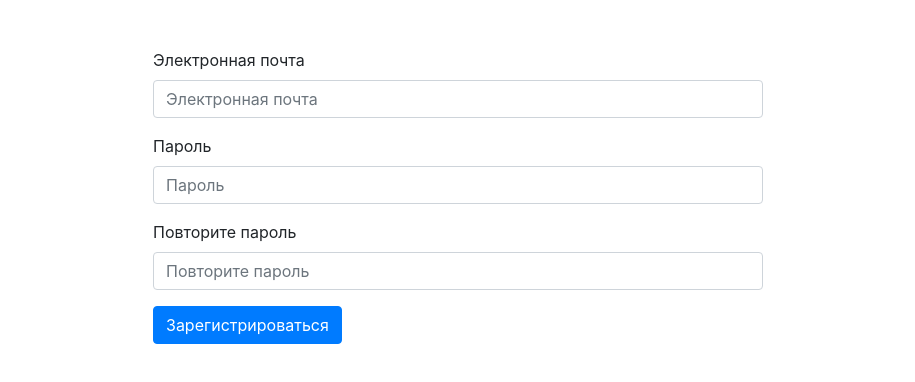
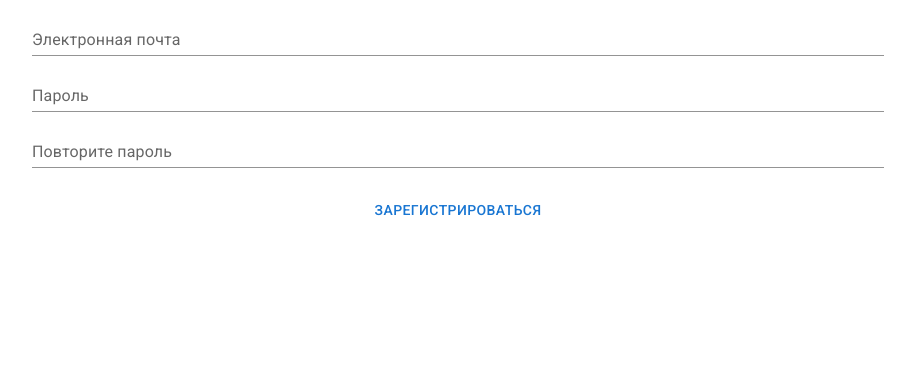
Before and after one commit to s3rg0sh4/dipclientts, a React (Create React App) app: page /register/1 in a window 1280 px wide. Shown: the top 382 px of the page, without its empty margins (182-1097 px from the left). Built offline with nearby package versions, Linux system fonts and the light colour scheme; no server answers.

Commit message:
add file support

```diff
--- a/public/index.html
+++ b/public/index.html
@@ -5,9 +5,11 @@
     <link rel="icon" href="%PUBLIC_URL%/favicon.ico" />
     <meta name="viewport" content="width=device-width, initial-scale=1" />
     <meta name="theme-color" content="#000000" />
+    <link
+      rel="stylesheet"
+      href="https://fonts.googleapis.com/css?family=Roboto:300,400,500,700&display=swap"
+      />
     <title>React App</title>
-    <!-- bootstrap css -->
-    <link href="//netdna.bootstrapcdn.com/bootstrap/4.5.2/css/bootstrap.min.css" rel="stylesheet" />
   </head>
   <body>
     <noscript>You need to enable JavaScript to run this app.</noscript>
--- a/src/App.tsx
+++ b/src/App.tsx
@@ -1,3 +1,4 @@
+import Container from "@mui/material/Container/Container";
 import React, {useEffect} from "react";
 import {Route, Routes} from 'react-router-dom';
 import {PrivateRoutes, PublicRoutes} from "./components";
@@ -12,7 +13,7 @@ function App() {
     const isAuth = useAppSelector(state => state.auth.isAuth);
 
     return (
-        <div>
+        <Container>
             <Routes>
                 {isAuth
                     ? <Route path='/*' element={<PrivateRoutes/>}/>
@@ -20,7 +21,7 @@ function App() {
                 }
                 {/*<Route path="*" element={<Navigate to="/" replace/>}/>*/}
             </Routes>
-        </div>
+        </Container>
     );
 }
 
--- a/src/components/LoginForm.tsx
+++ b/src/components/LoginForm.tsx
@@ -1,9 +1,9 @@
-import {Alert, Button, Form} from "react-bootstrap";
 import React, {FC} from "react";
 import {ILoginRequest, initLoginRequest} from "../models";
 import {authApi} from "../service/authApi";
 import {Navigate} from "react-router-dom";
 import {useForm} from "react-hook-form";
+import {Box, Alert, Button, Input, FormGroup, InputLabel, Container, FormControl, Stack, FormHelperText} from "@mui/material";
 
 
 export const LoginForm: FC = () => {
@@ -14,29 +14,37 @@ export const LoginForm: FC = () => {
         defaultValues: initLoginRequest
     })
 
+    const onSubmit = async (data: ILoginRequest) => await login(data);
+
     return (
-        <div>
-            <Form className="col-md-6 offset-md-3 mt-5 " onSubmit={handleSubmit(
-                async (data: ILoginRequest) => await login(data)
-            )}>
-                <Form.Group className="mb-3">
-                    <Form.Label>Электронная почта</Form.Label>
-                    {errors.email?.type === "required" && <Alert>Это поле обязательно</Alert>}
-                    <Form.Control type="email"
-                                  placeholder="Электронная почта" {...register("email", {required: true})}/>
-                </Form.Group>
-                <Form.Group className="mb-3">
-                    <Form.Label>Пароль</Form.Label>
-                    {errors.password?.type === "required" && <Alert>Это поле обязательно</Alert>}
-                    <Form.Control type="password" placeholder="Пароль" {...register("password", {required: true})}/>
-                </Form.Group>
+        <form onSubmit={handleSubmit(onSubmit)}>
+            <Stack spacing={1}>
+                <FormControl variant='standard'>
+                    <InputLabel>Электронная почта</InputLabel>
+                    <Input
+                        type="email"
+                        required
+                        {...register("email")}
+                    />
+                </FormControl>
+
+                <FormControl variant='standard'>
+                    <InputLabel>Пароль</InputLabel>
+                    <Input
+                        type="password"
+                        required
+                        {...register("password")}
+                    />
+                </FormControl>
+
+
                 {result.isSuccess ? <Navigate to="/create"/> : (result.error ?
-                    <Alert variant="danger">Данные пользователя введены некорректно</Alert> : <div/>)}
+                    <Alert color="error">Данные пользователя введены некорректно</Alert> : <div/>)}
+
                 <Button type="submit">
                     Войти
                 </Button>
-            </Form>
-
-        </div>
+            </Stack>
+        </form>
     )
 }
--- a/src/components/PrivateRoutes.tsx
+++ b/src/components/PrivateRoutes.tsx
@@ -2,8 +2,9 @@ import {Navigate, Route, Routes, useNavigate} from "react-router-dom"
 import {Status} from "./Status";
 import React from "react";
 import {NaturalPerson} from "./NaturalPerson";
-import {Button, Nav} from "react-bootstrap";
 import {authApi} from "../service/authApi";
+import {AppBar, Button, Container } from "@mui/material";
+import Typography from "@mui/material/Typography";
 
 export const PrivateRoutes = () => {
     const [logout] = authApi.useLogoutMutation();
@@ -15,16 +16,16 @@ export const PrivateRoutes = () => {
     }
 
     return (
-        <div>
-            <Nav>
-                <Button className="m-3" onClick={handleLogout}>Выйти</Button>
-            </Nav>
+        <Container>
+            <AppBar position="static" sx={{marginBottom: 1}}>
+                <Button variant="contained" onClick={handleLogout}>Выйти</Button>
+            </AppBar>
             <Routes>
                 <Route path="/status" element={<Status/>}/>
                 <Route path="/create" element={<NaturalPerson/>}/>
                 {/*времмено, т.к. нет других страниц*/}
                 <Route path="*" element={<Navigate to="/create" replace/>}/>
             </Routes>
-        </div>
+        </Container>
     )
 }
--- a/src/components/RegisterForm.tsx
+++ b/src/components/RegisterForm.tsx
@@ -1,9 +1,10 @@
 import React, {FC} from "react";
 import {authApi} from "../service/authApi";
 import {initRegisterConfirm, IRegister, IRegisterConfirm} from "../models";
-import {Alert, Button, Form} from "react-bootstrap";
 import {Navigate, useParams} from "react-router-dom";
 import {useForm} from "react-hook-form";
+import {Alert, Button, Container, FormControl, FormLabel, Input, Stack, InputLabel} from "@mui/material";
+import { ValidationError } from "yup";
 
 
 export const RegisterForm: FC = () => {
@@ -26,34 +27,43 @@ export const RegisterForm: FC = () => {
     }
 
     return (
-        <div>
-            <Form className="col-md-6 offset-md-3 mt-5 " onSubmit={handleSubmit(submit)}>
-                <Form.Group className="mb-3">
-                    <Form.Label>Электронная почта</Form.Label>
-                    <Form.Control type="email"
-                                  placeholder="Электронная почта" {...register("email", {required: true})}/>
-                </Form.Group>
-                <Form.Group className="mb-3">
-                    <Form.Label>Пароль</Form.Label>
-                    <Form.Control type="password" placeholder="Пароль" {...register("password", {required: true})}/>
-                </Form.Group>
-                <Form.Group className="mb-3">
-                    <Form.Label>Повторите пароль</Form.Label>
-                    <Form.Control type="password" placeholder="Повторите пароль"
-                                  {...register("confirmPassword", {
-                                      required: true,
-                                      validate: (val: string) => watch("password") === val || "Пароли не совпадают"
-                                  })}/>
-                </Form.Group>
-                {errors.confirmPassword && errors.confirmPassword.message !== "" ?
-                    <Alert variant="danger">{errors.confirmPassword.message}</Alert> : <div/>}
+        <Container maxWidth='md'>
+            <form onSubmit={handleSubmit(submit)}>
+                <Stack spacing={1}>
+                    <FormControl variant='standard'>
+                        <InputLabel>Электронная почта</InputLabel>
+                        <Input
+                            type="email"
+                            required
+                            {...register("email")}/>
+                    </FormControl>
+                    <FormControl variant='standard'>
+                        <InputLabel>Пароль</InputLabel>
+                        <Input
+                            type="password"
+                            required
+                            {...register("password")}
+                        />
+                    </FormControl>
+                    <FormControl variant='standard'>
+                        <InputLabel>Повторите пароль</InputLabel>
+                        <Input
+                            type="password"
+                            required
+                            {...register("confirmPassword", {validate: (val: string) => watch("password") === val || "Пароли не совпадают"})}
+                        />
+                    </FormControl>
+                    {errors.confirmPassword && errors.confirmPassword.message !== "" ?
+                        <Alert color="error">{errors.confirmPassword.message}</Alert> : <div/>}
 
-                {result.isSuccess ? <Navigate to="/"/> : (result.error ?
-                    <Alert variant="danger">Данные пользователя введены некорректно</Alert> : <div/>)}
-                <Button type="submit">
-                    Зарегистрироваться
-                </Button>
-            </Form>
-        </div>
+                    {result.isSuccess ? <Navigate to="/"/> : (result.error ?
+                        <Alert color="error">Данные пользователя введены некорректно</Alert> : <div/>)}
+                    <Button type="submit">
+                        Зарегистрироваться
+                    </Button>
+                </Stack>
+
+            </form>
+        </Container>
     )
 }
--- a/src/models/INaturalPerson.ts
+++ b/src/models/INaturalPerson.ts
@@ -1,6 +1,6 @@
 export interface INaturalPersonRequest {
-    email: string
-    createModel: INaturalPerson
+    naturalPerson: INaturalPerson
+    files: FileList
 }
 
 export interface INaturalPerson extends Record<string, string> {
--- a/src/service/api.ts
+++ b/src/service/api.ts
@@ -33,14 +33,22 @@ export const api = createApi({
     reducerPath: "api",
     baseQuery: baseQueryWithReauth,
     endpoints: (builder) => ({
-        postPerson: builder.mutation<void, INaturalPerson>({
-            query: (person) => ({
+        postPerson: builder.mutation<void, FormData>({
+            query: (data) => ({
                 url: '/create',
                 method: 'POST',
-                body: {
-                    email: localStorage.getItem("email"),
-                    createModel: person,
-                } as INaturalPersonRequest,
+                body: data
+//                () : FormData => {
+//                    const formData = new FormData();
+//                    formData.append('userEmail', JSON.stringify(localStorage.getItem("email")));
+//                    formData.append('naturalPerson', JSON.stringify(data.naturalPerson));
+//                    (Array.from(data.files) as File[]).forEach(file => {
+//                        formData.append('files', file);
+//                    })
+//                    //userEmail: {email: localStorage.getItem("email")},
+//                    //naturalPerson: data.naturalPerson,
+//                    return formData;
+//                },
             }),
 
             // async onQueryStarted(arg, api) {
```
Also changed, not shown: package.json (+5 -3 lines), src/components/NaturalPerson.tsx (+56 -13 lines), 1 other file (tests, documents, lock files or other folders).
